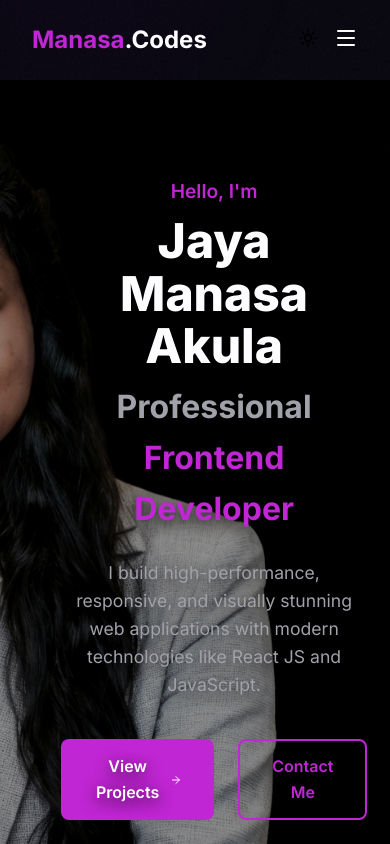
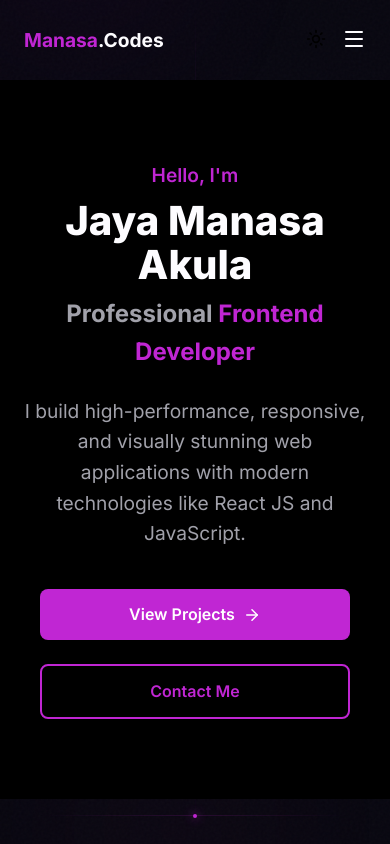
Before and after one commit to jayamanasaakula02/frontend-portfolio, a React (Vite) app: page / in a window 390 px wide. Shown: the top 844 px of the page. Built offline with nearby package versions, Linux system fonts and the light colour scheme.

Commit message:
Update responsiveness and media versions

```diff
--- a/src/components/Navbar/Navbar.module.css
+++ b/src/components/Navbar/Navbar.module.css
@@ -109,6 +109,7 @@
 .menuOpen {
     height: calc(100vh - var(--header-height));
     padding: 2rem 0;
+    overflow-y: auto;
 }
 
 .mobileLinks {
@@ -132,4 +133,8 @@
     .mobileActions {
         display: flex;
     }
+
+    .logo {
+        font-size: 1.2rem;
+    }
 }
--- a/src/pages/About/About.module.css
+++ b/src/pages/About/About.module.css
@@ -157,4 +157,8 @@
     .statsCard {
         flex-direction: column;
     }
+
+    .strengths ul {
+        grid-template-columns: 1fr;
+    }
 }
--- a/src/pages/Home/Home.module.css
+++ b/src/pages/Home/Home.module.css
@@ -65,10 +65,28 @@
     display: flex;
     align-items: center;
     width: 100%;
-    max-width: 100%;
-    margin: 0;
-    padding-left: 18%;
+    margin: 0 auto;
+    padding: 0 1.5rem;
 }
+
+@media (min-width: 768px) {
+    .heroContainer {
+        padding: 0 2rem;
+    }
+}
+
+@media (min-width: 1024px) {
+    .heroContainer {
+        padding-left: 2rem;
+    }
+}
+
+@media (min-width: 1400px) {
+    .heroContainer {
+        padding-left: 4rem;
+    }
+}
+
 
 .heroContent {
     flex: 1;
@@ -210,6 +228,18 @@
     gap: 2rem;
 }
 
+@media (max-width: 1100px) {
+    .grid {
+        grid-template-columns: repeat(2, 1fr);
+    }
+}
+
+@media (max-width: 768px) {
+    .grid {
+        grid-template-columns: 1fr;
+    }
+}
+
 .featureCard {
     background-color: var(--card-bg);
     padding: 2.5rem;
@@ -268,23 +298,31 @@
 }
 
 @media (max-width: 1024px) {
+    .hero {
+        min-height: calc(85vh - var(--header-height));
+        padding: 5rem 0;
+    }
+
+    .heroBgImage {
+        display: none;
+    }
+
     .heroContainer {
         flex-direction: column;
         text-align: center;
         gap: 3rem;
+        padding-left: 1.5rem;
+        padding-right: 1.5rem;
     }
 
     .heroContent {
-        order: 2;
-    }
-
-    .heroImage {
-        order: 1;
-        flex: 1;
+        max-width: 100%;
+        text-shadow: none;
     }
 
     .description {
         margin: 0 auto 2.5rem;
+        font-size: 1.2rem;
     }
 
     .ctas {
@@ -292,21 +330,42 @@
     }
 
     .name {
-        font-size: 3rem;
+        font-size: 3.8rem;
     }
 
     .role {
-        font-size: 2rem;
-    }
-
-    .imagePlaceholder {
-        width: 300px;
-        height: 300px;
+        font-size: 2.2rem;
     }
 }
 
 @media (max-width: 768px) {
-    .grid {
-        grid-template-columns: 1fr;
+    .name {
+        font-size: 3.2rem;
+    }
+
+    .role {
+        font-size: 1.8rem;
     }
 }
+
+@media (max-width: 480px) {
+    .name {
+        font-size: 2.5rem;
+    }
+
+    .role {
+        font-size: 1.5rem;
+    }
+
+    .ctas {
+        flex-direction: column;
+        width: 100%;
+        padding: 0 1rem;
+    }
+
+    .primaryBtn,
+    .secondaryBtn {
+        width: 100%;
+        justify-content: center;
+    }
+}
--- a/src/pages/ProjectDetail/ProjectDetail.module.css
+++ b/src/pages/ProjectDetail/ProjectDetail.module.css
@@ -198,6 +198,7 @@
 @media (max-width: 768px) {
     .actions {
         flex-direction: column;
+        gap: 1rem;
     }
 
     .liveBtn,
@@ -205,4 +206,8 @@
         width: 100%;
         justify-content: center;
     }
+
+    .title {
+        font-size: 2rem;
+    }
 }
--- a/src/styles/variables.css
+++ b/src/styles/variables.css
@@ -70,9 +70,21 @@ button {
 .container {
     max-width: var(--container-width);
     margin: 0 auto;
-    padding: 0 2rem;
+    padding: 0 1.5rem;
+}
+
+@media (min-width: 768px) {
+    .container {
+        padding: 0 2rem;
+    }
 }
 
 section {
-    padding: 6rem 0;
+    padding: 4rem 0;
 }
+
+@media (min-width: 768px) {
+    section {
+        padding: 6rem 0;
+    }
+}
```
